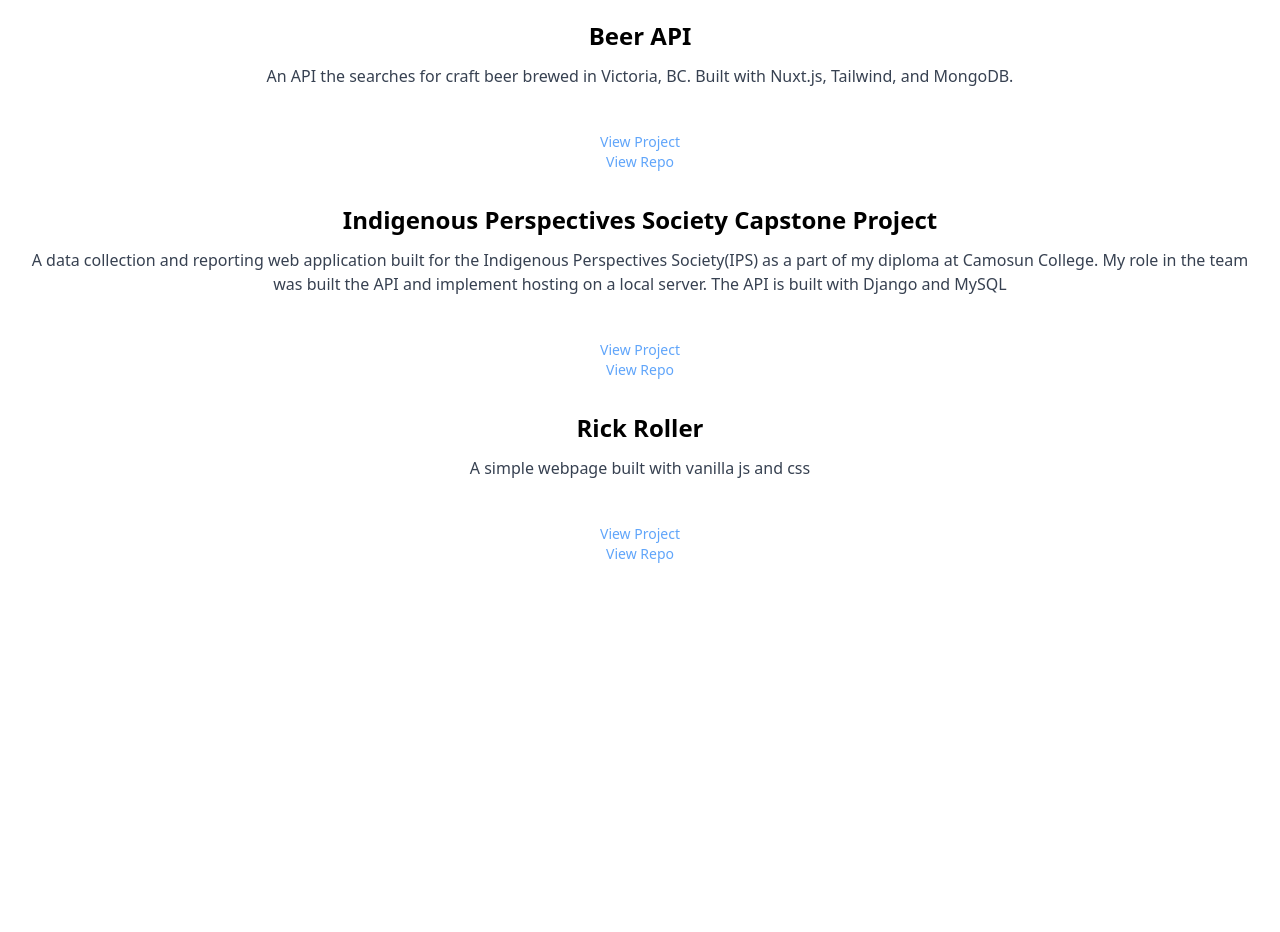
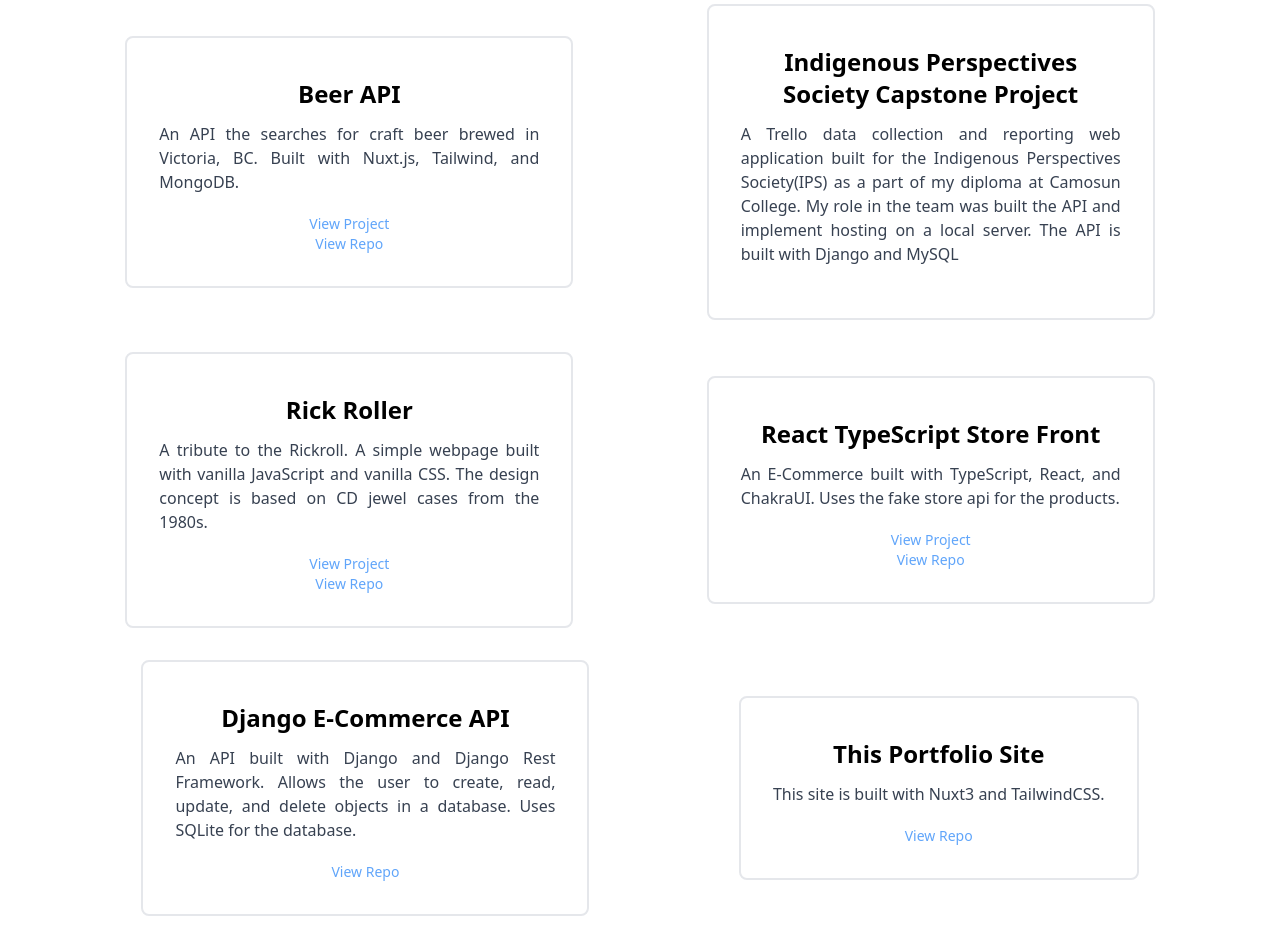
Before and after one commit to ElMarchk0/nuxtResume, a Nuxt app: page /projects in a window 1280 px wide. Shown: the part 260-1192 px from the top of the page. Before the commit the page ends 824 px from the top, so only its background shows below. Built offline with nearby package versions, Linux system fonts and the light colour scheme.

Commit message:
Bunch o' changes

```diff
--- a/components/History.vue
+++ b/components/History.vue
@@ -1,6 +1,8 @@
 <template>
   <div>
-    <article class="p-8 m-auto max-w-lg">
+    <article
+      class="p-8 max-w-lg border-2 rounded-lg m-2 dark:border-cyan-300 light:slate-900"
+    >
       <h2 class="category-title">{{ title }}</h2>
       <ul v-for="item in data" :key="item.id">
         <Card :item="item" />
--- a/components/NavBar.vue
+++ b/components/NavBar.vue
@@ -28,14 +28,26 @@
       :class="showMenu ? 'flex' : 'hidden'"
       class="flex-col mt-8 space-y-4 md:flex md:space-y-0 md:flex-row md:items-center md:space-x-10 md:mt-0"
     >
-      <NuxtLink to="/" class="no-underline hover:text-blue-400">
+      <NuxtLink
+        active-class="border-2 rounded-lg dark:border-cyan-300 light:slate-900 p-2"
+        to="/"
+        class="no-underline hover:text-blue-400"
+      >
         About Me
       </NuxtLink>
       <li class="link">
-        <NuxtLink to="/projects">Projects</NuxtLink>
+        <NuxtLink
+          active-class="border-2 rounded-lg dark:border-cyan-300 light:slate-900 p-2"
+          to="/projects"
+          >Projects</NuxtLink
+        >
       </li>
       <li class="link">
-        <NuxtLink to="/resume">Resume</NuxtLink>
+        <NuxtLink
+          active-class="border-2 rounded-lg dark:border-cyan-300 light:slate-900 p-2"
+          to="/resume"
+          >Resume</NuxtLink
+        >
       </li>
       <li class="link">
         <font-awesome-icon icon="fa-brands fa-github-square" />
--- a/components/ProjectCard.vue
+++ b/components/ProjectCard.vue
@@ -1,12 +1,15 @@
 <template>
-  <div class="flex flex-col justify-center items-center p-6">
-    <h1 class="text-2xl font-bold mt-2">{{ item.title }}</h1>
-    <p class="text-gray-700 font-light text-center mt-3 dark:text-slate-100">
+  <div
+    class="flex flex-col items-center p-8 m-4 max-w-md border-2 rounded-lg dark:border-cyan-300 light:slate-900"
+  >
+    <h1 class="text-2xl text-center font-bold mt-2">{{ item.title }}</h1>
+    <p class="text-gray-700 font-light text-justify mt-3 dark:text-slate-100">
       {{ item.desc }}
     </p>
-  </div>
-  <div class="flex flex-col justify-center items-center mt-5">
+
+    <div class="flex flex-col items-center mt-5">
       <a
+        v-if="item.link"
         :href="item.link"
         target="_blank"
         rel="noopener noreferrer"
@@ -14,14 +17,17 @@
       >
         View Project
       </a>
+
       <a
+        v-if="item.repo"
         :href="item.repo"
         target="_blank"
         rel="noopener noreferrer"
-      class="text-sm md:text-blue-400"
+        class="text-sm text-blue-400"
       >
         View Repo
       </a>
+    </div>
   </div>
 </template>
 
--- a/components/Skills.vue
+++ b/components/Skills.vue
@@ -1,6 +1,8 @@
 <template>
   <div>
-    <article class="p-8 m-auto max-w-lg">
+    <article
+      class="p-8 m-2 max-w-lg border-2 rounded-lg dark:border-cyan-300 light:slate-900"
+    >
       <h2 class="category-title">Skills</h2>
       <div class="flex flex-col p-4">
         <ul v-for="item in data" :key="item.id">
--- a/pages/index.vue
+++ b/pages/index.vue
@@ -1,13 +1,12 @@
 <template>
   <NuxtLayout name="default">
     <div class="flex place-items-center flex-col md:justify-start">
-      <h1 class="text-center text-4xl">About Me</h1>
       <img
         src="../assets/imgs/portrait.jpg"
         alt="project image"
-        class="w-60 h-60 m-4 rounded-full"
+        class="w-80 h-80 m-4 rounded-full border-2 border-cyan-300"
       />
-      <p class="text-center lg:px-64 lg:py-16 md:px-8 sm:p-2">
+      <p class="text-center lg:mx-64 lg:px-4 lg:py-16 md:px-8 sm:p-2">
         I am an aspiring software developer/IT specialist based in Victoria,
         British Columbia. I am on the verge of completing a Diploma of
         Information and Computer Systems at Camosun College. I am most
--- a/pages/projects.vue
+++ b/pages/projects.vue
@@ -2,7 +2,7 @@
   <NuxtLayout name="default">
     <h1 class="text-center text-4xl mb-16">Projects</h1>
     <div
-      class="flex flex-wrap justify-between md:justify-center flex-cols-3 m-auto"
+      class="flex justify-evenly px-2 justify-items-start place-items-center flex-col-3 flex-wrap ]"
     >
       <ul v-for="item in projects" :key="item.id">
         <ProjectCard :item="item" />
@@ -24,13 +24,29 @@ export default {
         },
         {
           title: "Indigenous Perspectives Society Capstone Project",
-          desc: "A data collection and reporting web application built for the Indigenous Perspectives Society(IPS) as a part of my diploma at Camosun College. My role in the team was built the API and implement hosting on a local server. The API is built with Django and MySQL",
+          desc: "A Trello data collection and reporting web application built for the Indigenous Perspectives Society(IPS) as a part of my diploma at Camosun College. My role in the team was built the API and implement hosting on a local server. The API is built with Django and MySQL",
         },
         {
           title: "Rick Roller",
-          desc: "A simple webpage built with vanilla js and css",
-          link: "#",
-          repo: "https://github.com/ElMarchk0/beerApiV2",
+          desc: "A tribute to the Rickroll. A simple webpage built with vanilla JavaScript and vanilla CSS. The design concept is based on CD jewel cases from the 1980s. ",
+          link: "https://rickroller-gy7y48eld-elmarchk0.vercel.app/",
+          repo: "https://github.com/ElMarchk0/rickroller",
+        },
+        {
+          title: "React TypeScript Store Front",
+          desc: "An E-Commerce built with TypeScript, React, and ChakraUI. Uses the fake store api for the products.",
+          link: "https://chakra-ui-demo-navy.vercel.app/",
+          repo: "https://github.com/ElMarchk0/chakraUI_demo",
+        },
+        {
+          title: "Django E-Commerce API",
+          desc: "An API built with Django and Django Rest Framework. Allows the user to create, read, update, and delete objects in a database. Uses SQLite for the database.",
+          repo: "https://github.com/ElMarchk0/shopify_crud",
+        },
+        {
+          title: "This Portfolio Site",
+          desc: "This site is built with Nuxt3 and TailwindCSS.",
+          repo: "https://github.com/ElMarchk0/pcresume",
         },
       ],
     };
--- a/pages/resume.vue
+++ b/pages/resume.vue
@@ -1,9 +1,14 @@
 <template>
   <NuxtLayout name="default">
-    <h1 class="text-center text-4xl">Resume</h1>
+    <h1 class="text-center text-4xl my-4">Resume</h1>
+    <a
+      class="flex justify-center text-xl hover:text-blue-400"
+      href="./resume.pdf"
+      >Download a PDF of My Resume</a
+    >
 
     <div
-      class="flex flex-wrap lg:justify-center flex-cols-3 m-auto md:justify-start p-16"
+      class="flex flex-wrap lg:justify-center flex-cols-3 m-auto md:justify-start px-16"
     >
       <History title="Work" :data="history.workHistory" />
       <History title="Education" :data="history.educationHistory" />
@@ -110,7 +115,7 @@ export default {
           {
             title: "Frontend Web Technologies",
             description:
-              "Bootstrap, Chakra UI, CSS, HTML, React, Tailwind CSS, Vue.js",
+              "Bootstrap, Chakra UI, CSS, HTML, React, Tailwindcss, Vue.js",
           },
           {
             title: "Backend Web Technologies",
```
Lines whose indentation alone changed are shown as unchanged.
